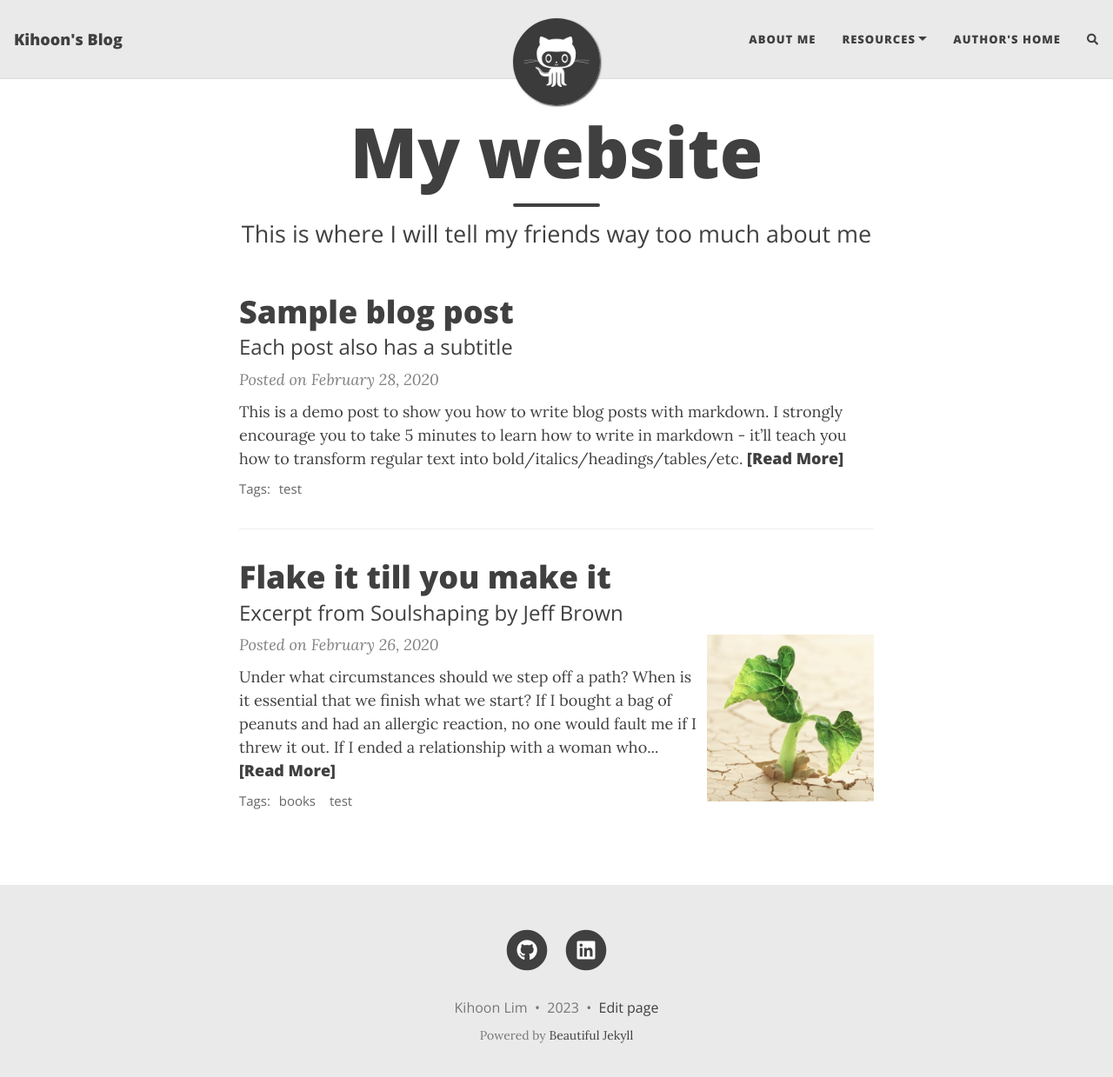
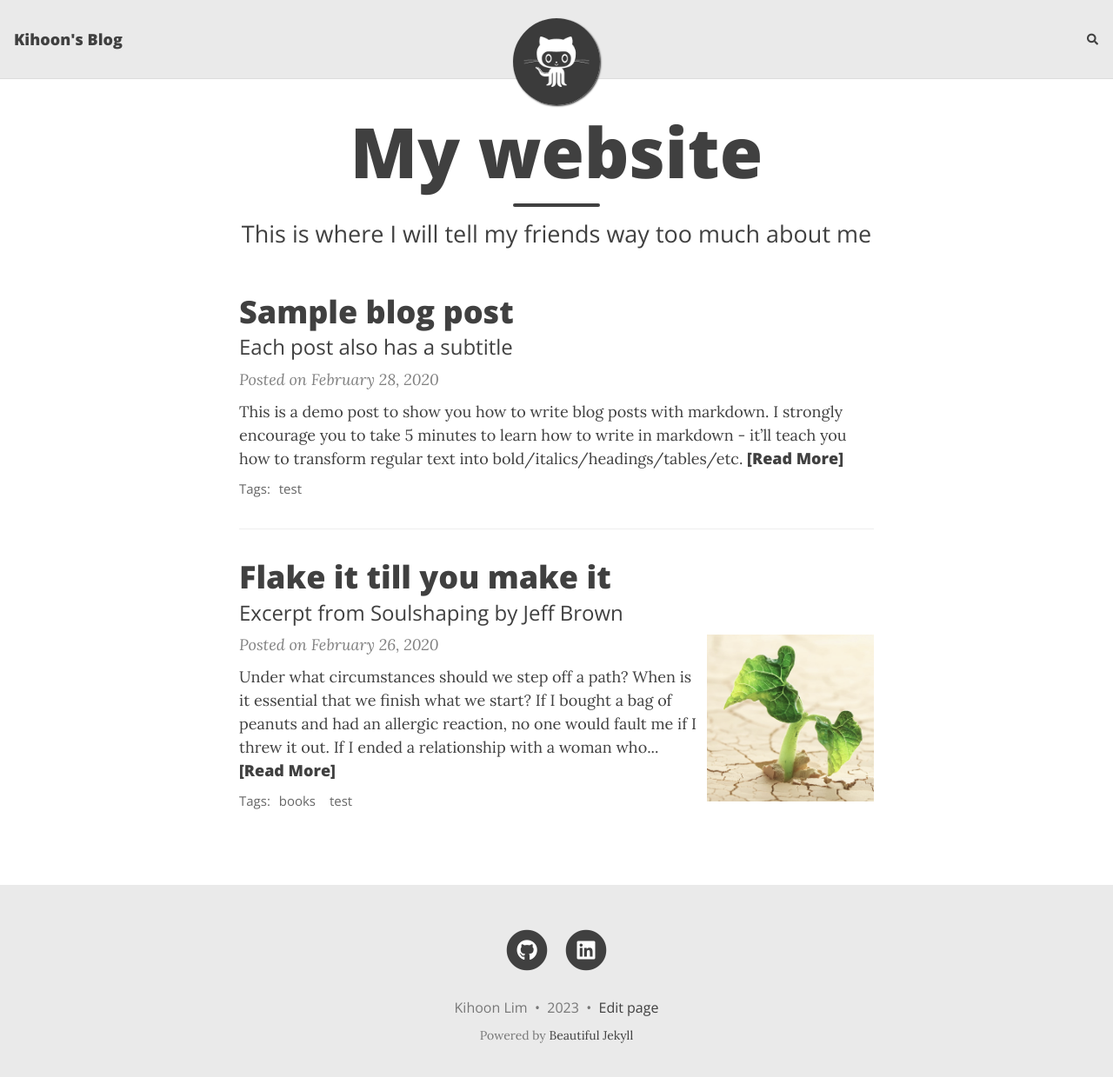
Before and after one commit to kihun1212/kihun1212.github.io, a Jekyll site: the page built from index.html, in a window 1280 px wide and 1252 px high. Shown: the top 1239 px of the window at 87% size. Built offline with Jekyll 4.4.1, drawn with Linux system fonts in a browser that asks for light colours; nearby versions of some CDN libraries; the list of posts is cut into pages by our own code; comment, search, counter and statistics services are not loaded; part of the change alters nothing that is shown.

Commit message:
edit _config.yml

```diff
--- a/_config.yml
+++ b/_config.yml
@@ -20,11 +20,11 @@ author: Kihoon Lim
 ###############################################
 
 navbar-links:
-  About Me: "SW Engineer"
-  Resources:
-    - Beautiful Jekyll: "https://beautifuljekyll.com"
-    - Learn markdown: "https://www.markdowntutorial.com/"
-  Author's home: "https://deanattali.com"
+  #About Me: "aboutme"
+  #Resources:
+  #  - Beautiful Jekyll: "https://beautifuljekyll.com"
+  #  - Learn markdown: "https://www.markdowntutorial.com/"
+  #Author's home: "https://deanattali.com"
 
 ################
 # --- Logo --- #
@@ -52,13 +52,13 @@ social-network-links:
 #  email: "someone@example.com"
   rss: true  # remove this line if you don't want to show an RSS link at the bottom
 #  facebook: deanattali
-  github: https://github.com/kihun1212
+  github: kihun1212
 #  twitter: daattali
 #  patreon: DeanAttali
 #  youtube: c/daattali
 #  medium: yourname
 #  reddit: yourname
-  linkedin: linkedin.com/in/kihoon-l-297a35275
+  linkedin: kihoon-l-297a35275
 #  xing: yourname
 #  stackoverflow: "3943160/daattali"
 #  snapchat: deanat78
@@ -249,7 +249,7 @@ date_format: "%B %-d, %Y"
 #################################################################################
 
 # Output options (more information on Jekyll's site)
-timezone: "America/Toronto"
+timezone: "Korea/Seoul"
 markdown: kramdown
 highlighter: rouge
 permalink: /:year-:month-:day-:title/
```
